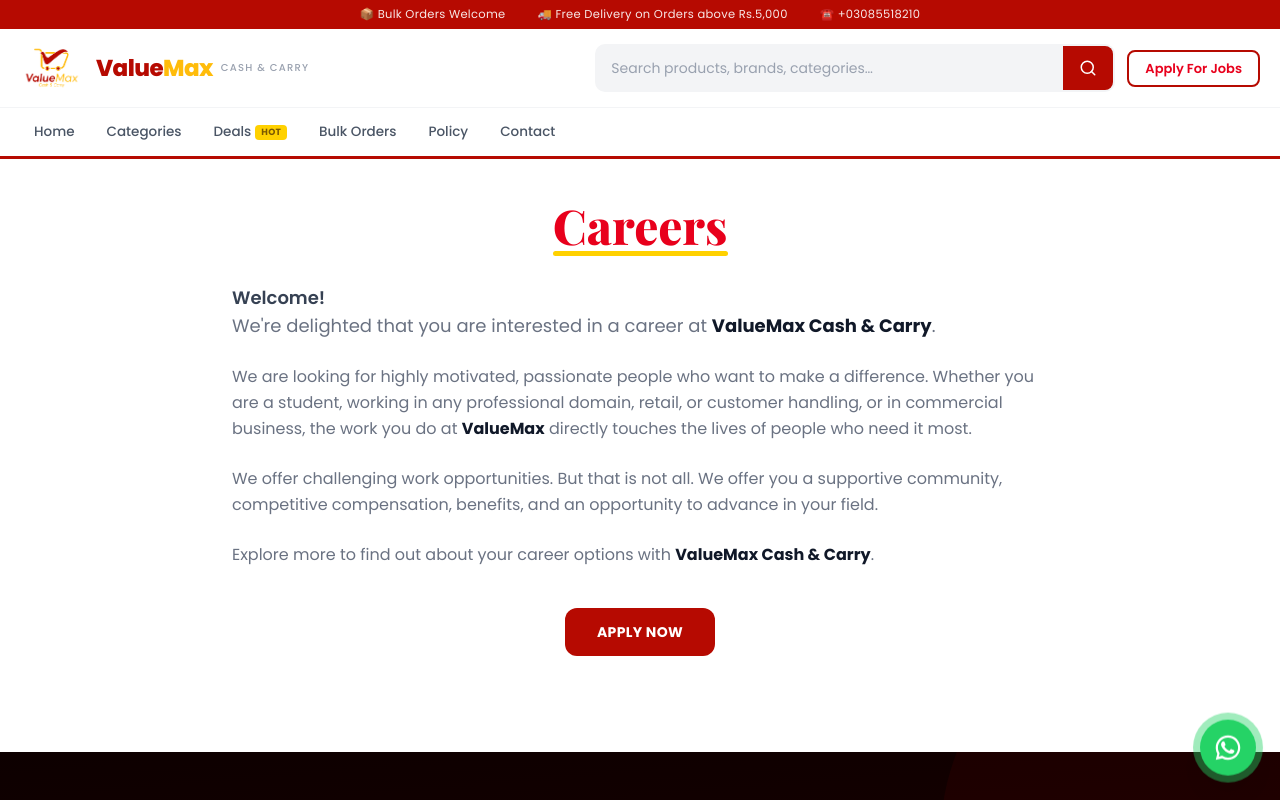
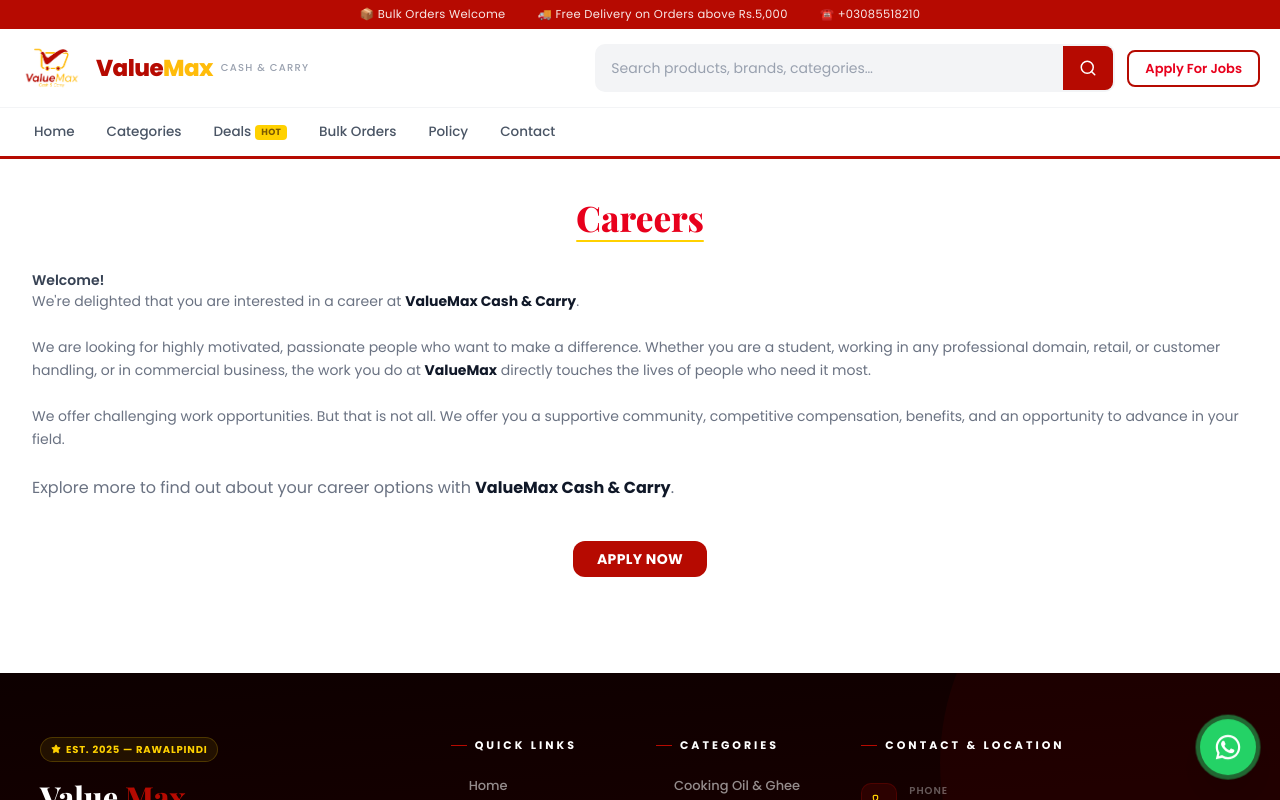
Before and after one commit to Valuemax-Carry/value-max, a Next.js app: page /career in a window 1280 px wide. Shown: the top 800 px of the page. Built offline with nearby package versions, Linux system fonts and the light colour scheme.

Commit message:
completing intro ui

```diff
--- a/components/Career/Intro.js
+++ b/components/Career/Intro.js
@@ -44,7 +44,7 @@
           position: absolute;
           bottom: -4px;
           left: 0; right: 0;
-          height: 5px;
+          height: 2px;
           background: #FFD100;
           border-radius: 3px;
           transform-origin: left;
@@ -62,22 +62,22 @@
       `}</style>
 
       <section className="vm-careers bg-white pt-10 pb-24 overflow-hidden">
-        <div className="max-w-[880px] mx-auto px-5 sm:px-8 text-center">
-          <h1 className="vm-display text-[2.2rem] sm:text-[3rem] leading-[1.1] font-extrabold text-gray-900 mb-8 vm-fade-up-1">
+        <div className="px-5 sm:px-8 text-center">
+          <h1 className="vm-display text-[1.4rem] sm:text-[2.2rem] leading-[1.1] font-extrabold text-gray-900 mb-8 vm-fade-up-1">
             <span className="vm-underline-anim text-[#E8001C]">Careers</span>
           </h1>
 
           <div className="text-left space-y-6">
-            <p className="text-gray-700 text-base sm:text-lg font-semibold vm-fade-up-2">
+            <p className="text-gray-700 text-[12px] sm:text-[14px] font-semibold vm-fade-up-2">
               Welcome!
               <br />
-              <span className="text-gray-500 font-normal">
+              <span className="text-gray-500 text-[12px] sm:text-[14px] font-normal">
                 We&apos;re delighted that you are interested in a career at{" "}
                 <span className="text-gray-900 font-bold">ValueMax Cash &amp; Carry</span>.
               </span>
             </p>
 
-            <p className="text-gray-500 text-sm sm:text-base leading-relaxed vm-fade-up-3">
+            <p className="text-gray-500 text-[12px] sm:text-[14px] leading-relaxed vm-fade-up-3">
               We are looking for highly motivated, passionate people who want to
               make a difference. Whether you are a student, working in any
               professional domain, retail, or customer handling, or in commercial
@@ -86,7 +86,7 @@
               touches the lives of people who need it most.
             </p>
 
-            <p className="text-gray-500 text-sm sm:text-base leading-relaxed vm-fade-up-3">
+            <p className="text-gray-500 text-[12px] sm:text-[14px] leading-relaxed vm-fade-up-3">
               We offer challenging work opportunities. But that is not all. We
               offer you a supportive community, competitive compensation,
               benefits, and an opportunity to advance in your field.
@@ -98,9 +98,10 @@
             </p>
           </div>
 
+          {!openForm && (
             <div className="flex justify-center mt-10 vm-fade-up-5">
               <button
-              className="vm-btn-hover bg-[#b60a01] hover:bg-[#c0001a] text-white font-bold text-sm px-8 py-3.5 rounded-xl border-none cursor-pointer uppercase tracking-wide"
+                className="vm-btn-hover bg-[#b60a01] hover:bg-[#c0001a] text-white font-bold text-sm px-6 py-2 rounded-xl border-none cursor-pointer uppercase tracking-wide"
                 onClick={() => {
                   setOpenForm(true);
                 }}
@@ -108,6 +109,7 @@
                 Apply Now
               </button>
             </div>
+          )}
         </div>
       </section>
 
```
Lines whose indentation alone changed are shown as unchanged.
